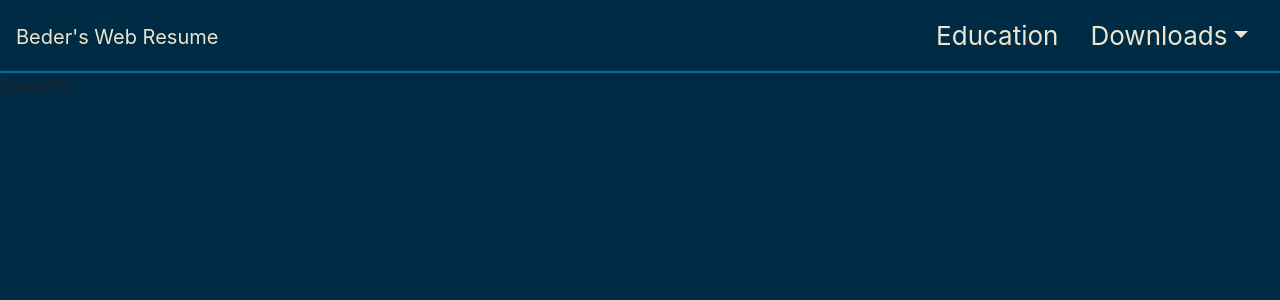
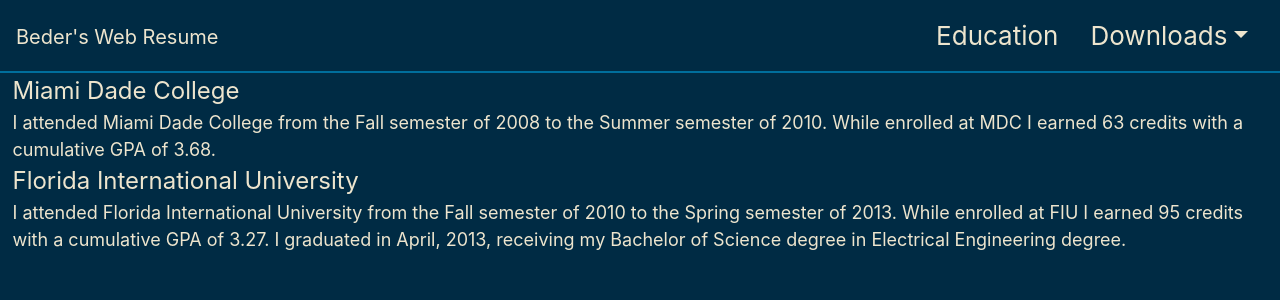
Before and after one commit to BederBourahmah/webresume, a React (Create React App) app: page /education in a window 1280 px wide. Shown: the top 300 px of the page. Built offline with nearby package versions, Linux system fonts and the light colour scheme.

Commit message:
added educational backgrou basics

```diff
--- a/src/Components/BigScreen/BigScreen.tsx
+++ b/src/Components/BigScreen/BigScreen.tsx
@@ -4,6 +4,7 @@
 import CoverLetter from "../../downloadables/Cover Letter of Beder Bourahmah.pdf";
 import './BigScreen.css';
 import { Link, BrowserRouter, Switch, Route, } from "react-router-dom";
+import Education from '../Education/Education';
 
 export default class BigScreen extends React.Component {
   render() {
@@ -31,7 +32,7 @@
 
       <Switch>
         <Route path="/education">
-          Education
+          <Education />
         </Route>
       </Switch>
     </BrowserRouter>
--- /dev/null
+++ b/src/Components/Education/Education.css
@@ -0,0 +1,13 @@
+.Education-header {
+  background-color: 	#002B44;
+  color: #EDE5CE;
+  font-size: x-large;
+  padding-left: 1%;
+}
+
+.Education-body {
+  background-color: 	#002B44;
+  color: #EDE5CE;
+  font-size: large;
+  padding-left: 1%;
+}
--- /dev/null
+++ b/src/Components/Education/Education.tsx
@@ -0,0 +1,26 @@
+import React from 'react';
+import { Col, Row } from 'reactstrap';
+import './Education.css';
+
+export default class Education extends React.Component {
+  render() {
+    return (
+      <Col>
+        <Row className="Education-header">
+          Miami Dade College
+        </Row>
+        <Row className="Education-body">
+          I attended Miami Dade College from the Fall semester of 2008 to the Summer semester of 2010. While enrolled at MDC I earned 63 credits with a cumulative GPA of 3.68.
+        </Row>
+        <Row className="Education-header">
+          Florida International University
+        </Row>
+        <Row className="Education-body">
+          I attended Florida International University from the Fall semester of 2010 to the Spring semester of 2013. While enrolled at FIU I earned 95 credits with a cumulative GPA of 3.27.
+          I graduated in April, 2013, receiving my Bachelor of Science degree in Electrical Engineering degree.
+        </Row>
+      </Col>
+
+    );
+  }
+}
```
